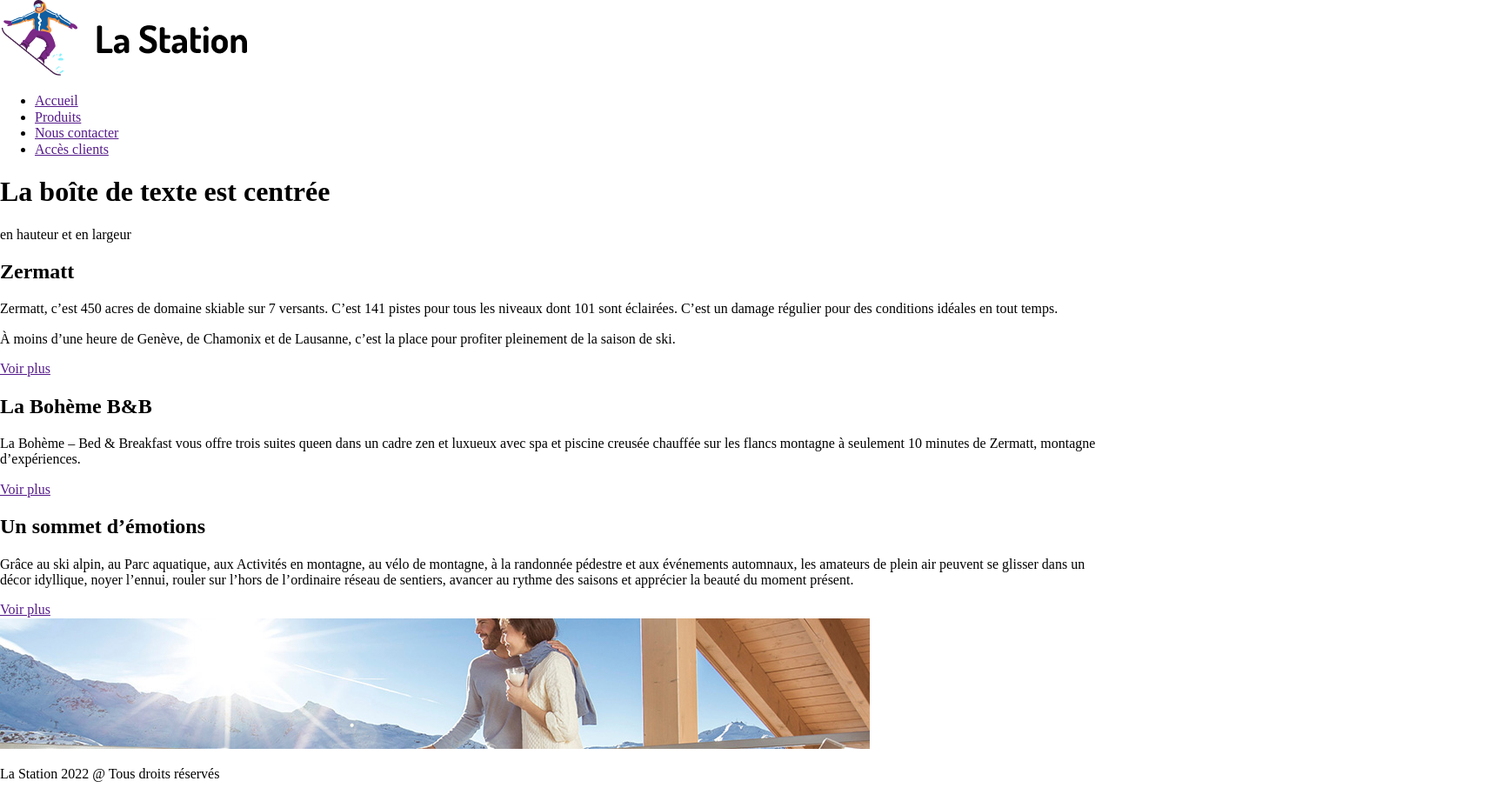
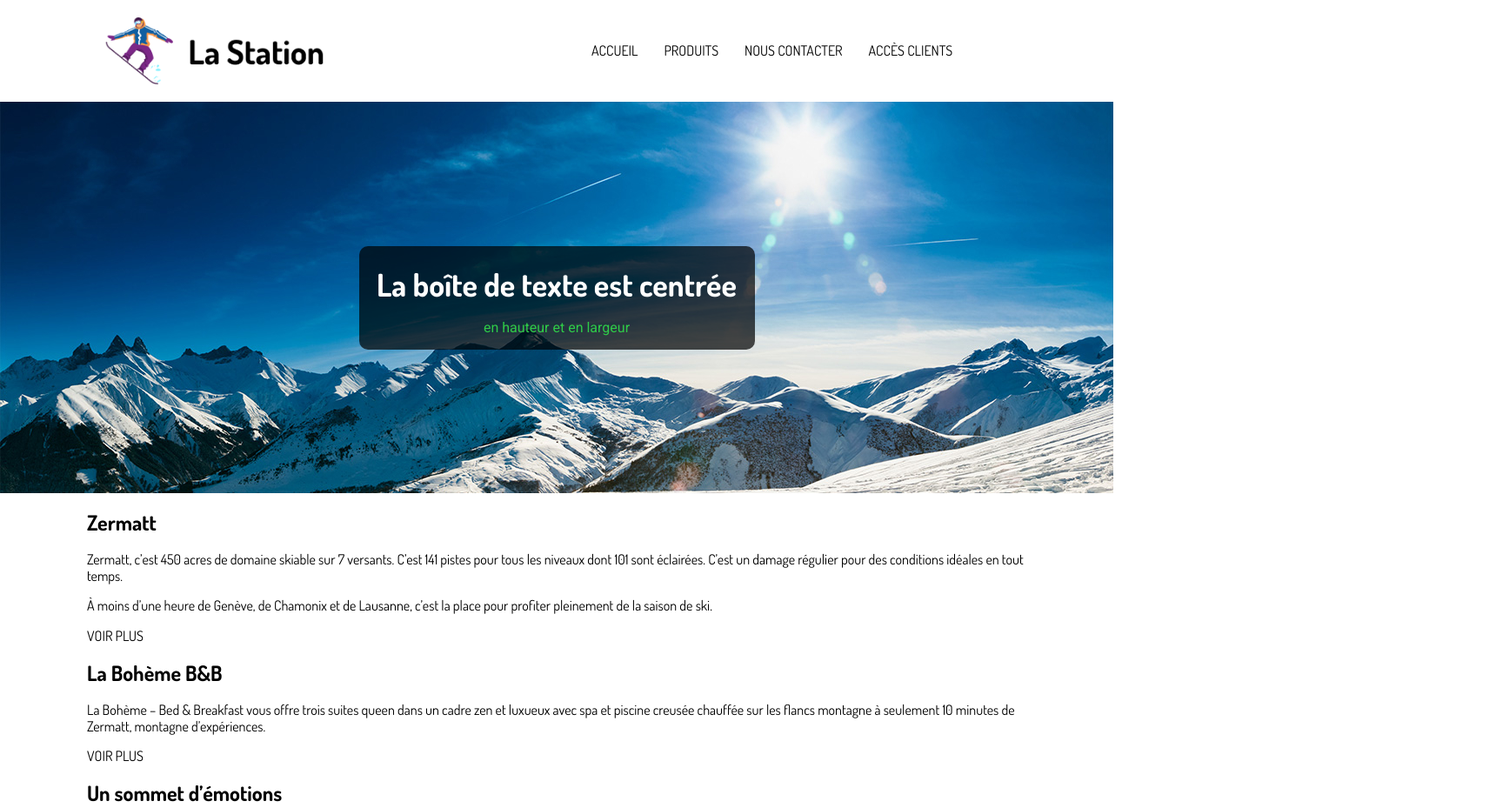
Before and after one commit to alexiatngy/semaine03, a plain HTML site: page index.html in a window 1280 px wide. Shown: the top 929 px of the page at 87% size, 1720 px wide, since content can reach past the window. Drawn offline with Linux system fonts and the light colour scheme.

Commit message:
CSS (header + hero) complet

```diff
--- a/css/styles.css
+++ b/css/styles.css
@@ -0,0 +1,112 @@
+/*----------------------------------------------------------------------------
+    Generic
+----------------------------------------------------------------------------*/
+
+html {
+    box-sizing: border-box;
+}
+
+*, *:before, *:after {
+    box-sizing: inherit;
+}
+
+/*------------------------------------------------------------------------------
+   Element - Base
+------------------------------------------------------------------------------*/
+
+body {
+    font-family: Dosis, Roboto, sans-serif;
+    background: white;
+}
+
+.wrapper {
+    width: 1080px;
+    margin-left: auto;
+    margin-right: auto;
+}
+
+/*------------------------------------------------------------------------------
+   Element - Typographie
+------------------------------------------------------------------------------*/
+h1{
+    font-size: 36px;
+
+}
+
+h2{
+    font-size: 24px
+}
+
+/*------------------------------------------------------------------------------
+   Composantes / Modules
+------------------------------------------------------------------------------*/
+
+/* header */
+header .wrapper{
+display: grid;
+grid-template-columns: 50% 50%;
+align-items: center;
+}
+
+header img{
+    max-width: 285px;
+    max-height: 77px;
+    margin: 20px;
+}
+
+ul{
+    display: flex;
+    gap: 30px;
+    list-style: none;
+}
+
+a{
+text-transform: uppercase;
+    text-decoration: none;
+    color: black;
+}
+
+a:hover{
+ background-color:#0E5EA1 ;
+ border-radius: 5px;
+padding: 5px;
+ color: white;
+text-decoration: none;
+text-transform: uppercase;
+}
+
+/* hero */
+.hero{
+background-image: url(../images/hero.jpg);
+background-position: center;
+background-size: cover;
+background-repeat: no-repeat;
+height: 450px;
+display: flex;
+align-items: center;
+justify-content: center;
+color: white;
+}
+
+.hero .wrapper{
+width: 455px;
+height: 119px;
+background-color: rgba(0, 0, 0, 0.7);
+border-radius: 10px;
+text-align: center;
+}
+
+h1{
+margin-bottom: 20px;
+}
+
+.hero p{
+color: #2FCB48;
+font-family: roboto, arial black;
+margin-top: 0;
+}
+
+
+/* section */
+
+/* footer */
--- a/index.html
+++ b/index.html
@@ -34,11 +34,11 @@
 </header>
 
 
-<div class="hero">
+<section class="hero">
     <div class="wrapper">
           <h1>La boîte de texte est centrée</h1> <p>en hauteur et en largeur</p>
     </div>
-</div>
+</section>
 
 <section>
  <div class="wrapper">
```
